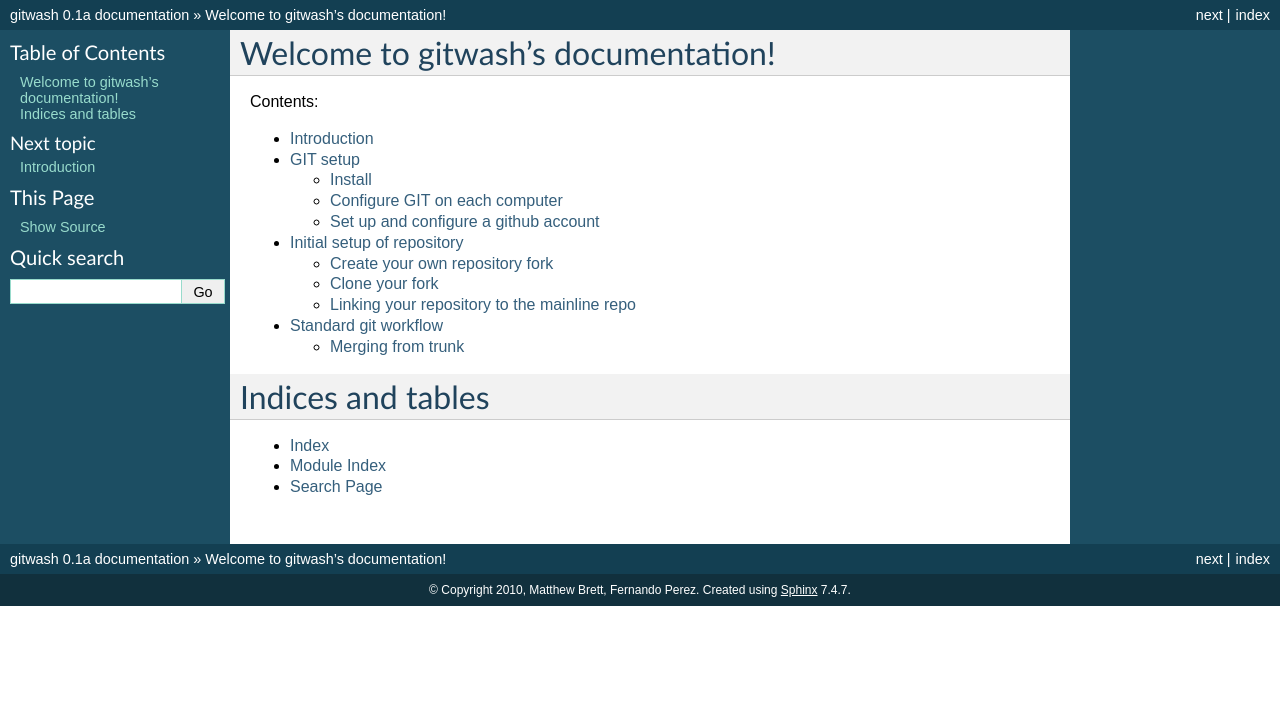
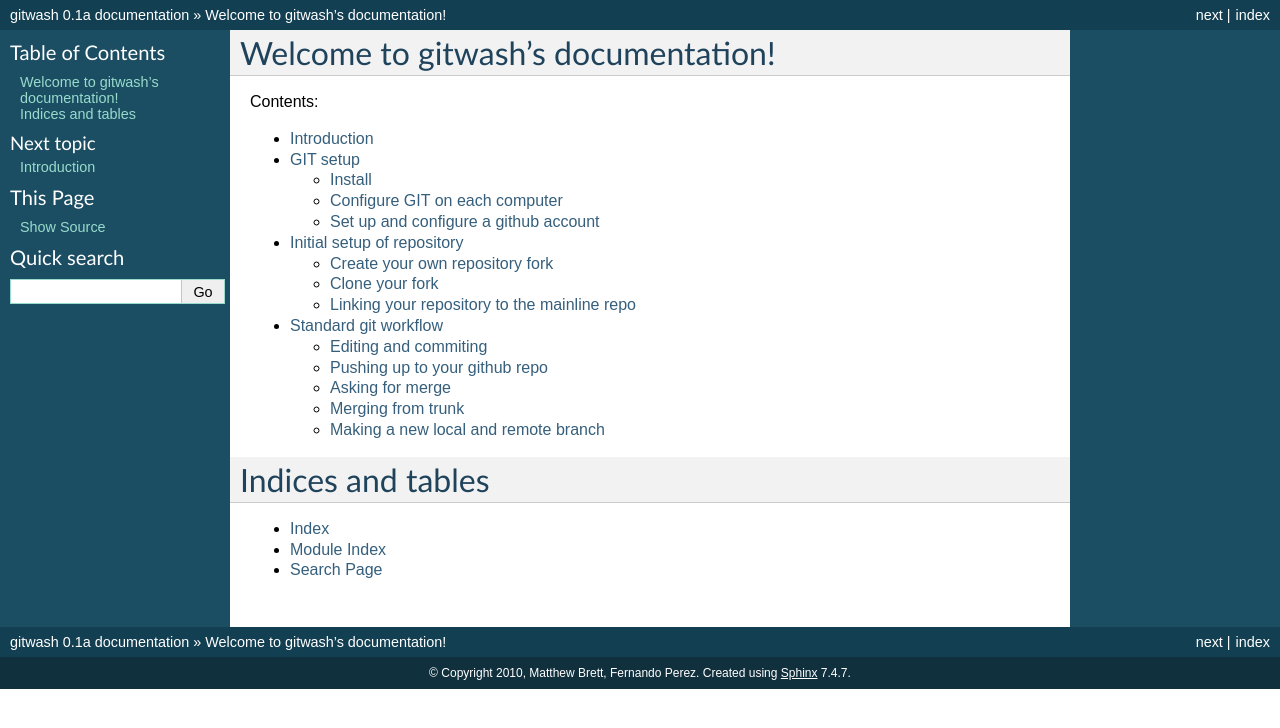
Before and after one commit to matthew-brett/gitwash, a Sphinx documentation site: the page built from doc/index.rst, in a window 1280 px wide. Shown: the top 728 px of the page. Built offline with Sphinx 7.4.7, drawn with Linux system fonts in a browser that asks for light colours; some of the changed lines change nothing that is shown.

Commit message:
More standard workflow

```diff
--- a/doc/standard_workflow.rst
+++ b/doc/standard_workflow.rst
@@ -1,23 +1,59 @@
 =======================
  Standard git workflow
 =======================
+
+Editing and commiting
+======================
 
 If you haven't already, :ref:`forking`, and :ref:`cloning`, and |repo-cd|
 
 Then:
 
 #. Make some changes
-#. Check what has changed with ``git status``.  If you have done
+#. See which files have changed with ``git status``.  If you have done
    :ref:`git-config` then you could use the configured alias for
    ``status`` - as it ``git stat``.  You'll see a listing like this one::
 
+   # On branch master
+   # Changed but not updated:
+   #   (use "git add <file>..." to update what will be committed)
+   #   (use "git checkout -- <file>..." to discard changes in working directory)
+   #
+   #	modified:   README
+   #
+   # Untracked files:
+   #   (use "git add <file>..." to include in what will be committed)
+   #
+   #	INSTALL
+   no changes added to commit (use "git add" and/or "git commit -a")
 
+#. Check what the actual changes are with ``git diff``
+#. Add any new files to version control ``git add new_file_name``
+#. To commit all modified files, do ``git commit -am 'A commit
+   message'``.  Note the ``-a`` flag to ``git commit``.  This commits
+   *to your local machine*.
 
+Pushing up to your github_ repo
+===============================
+
+``git push origin master``
+
+Asking for merge
+================
+
+#. Goto |repourl|
+#. Click on the 'Pull request' button:
+
+   .. image:: pull_button.png
+
+   Enter a message; select only the repository owner as the recipient.
 
 Merging from trunk
 ==================
 
-Make sure you have done the :ref:`linking-to-mainline`.
+This updates your code from the mainline |repourl| repo.
+
+Make sure you have done :ref:`linking-to-mainline`.
 
 Merge the mainline code into your current development by first pulling
 the mainline repo to a copy on your local machine::
@@ -28,6 +64,15 @@
 
    git merge mainline/master
 
+Making a new local and remote branch
+====================================
+
+#. ``git co -b new_branch`` - create the new branch locally and check it out
+#. ``git push origin new_branch`` - push the new branch back to github_
+
+If you want to delete a remote branch for some reason, see:
+http://github.com/guides/remove-a-remote-branch
+
 
 .. include:: links_names.txt
 .. include:: substitutions.txt
```
Also changed, not shown: doc/pull_button.png (added), 1 other file.
